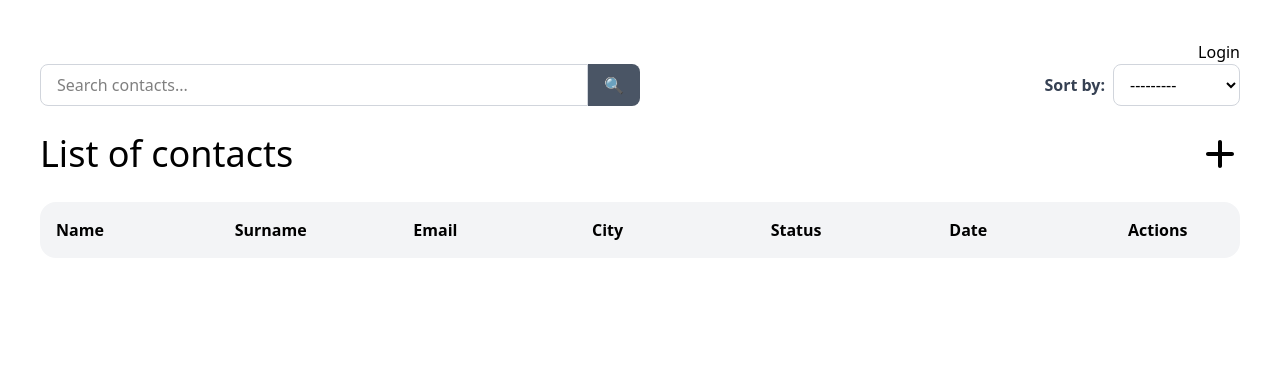
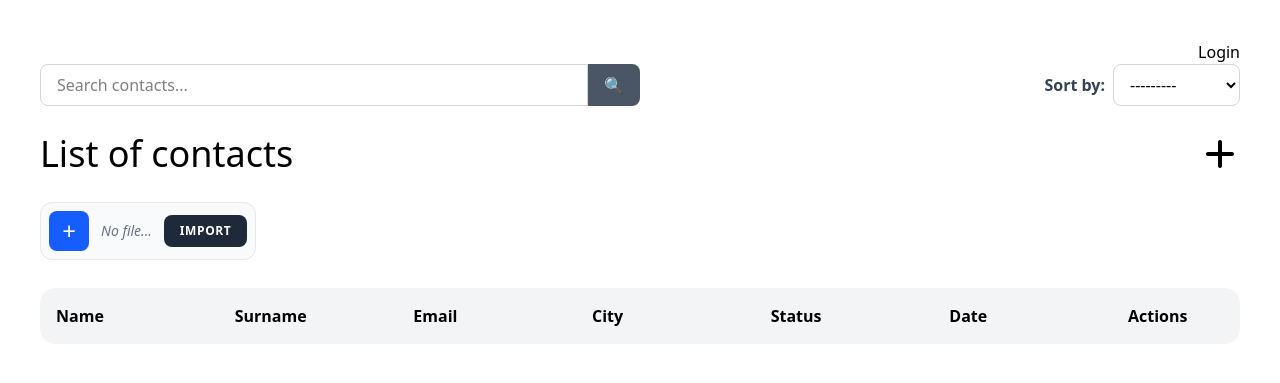
Before and after one commit to scroynel/django_contacts, a Django app: page / in a window 1280 px wide. Shown: the top 383 px of the page. Run offline with Django 5.2, Linux system fonts and the light colour scheme; data that the repository does not hold is empty; style sheets or scripts are compiled from the project's sources; some libraries are stand-ins or nearby versions.

Commit message:
Adding importing contacts from .csv file

```diff
--- a/contacts/admin.py
+++ b/contacts/admin.py
@@ -4,8 +4,9 @@ from .forms import ContactForm
 
 
 # admin.site.register(Contact)
-admin.site.register(ContactStatusChoices)
-
+@admin.register(ContactStatusChoices)
+class ContactStatusChoicesAdmin(admin.ModelAdmin):
+    list_display = ['id', 'name', 'code']
 
 @admin.register(Contact)
 class ContactAdmin(admin.ModelAdmin):
--- a/contacts/forms.py
+++ b/contacts/forms.py
@@ -8,3 +8,20 @@ class ContactForm(forms.ModelForm):
         widgets = {
 
         }
+
+
+class ContactCSVForm(forms.Form):
+    file = forms.FileField()
+
+
+    def clean_file(self):
+        file = self.cleaned_data['file']
+
+        if not file.name.endswith('.csv'):
+            raise forms.ValidationError('Only CSV files are allowed')
+
+        max_size = 5 * 1024 * 1025 # 5MB
+        if file.size > max_size:
+            raise forms.ValidationError('File is large (max 5MB).')
+
+        return file
--- a/contacts/templates/contacts/contacts.html
+++ b/contacts/templates/contacts/contacts.html
@@ -31,10 +31,6 @@
   <!-- Sorting -->
   <div class="flex items-center space-x-2">
     <label for="sort" class="text-gray-700 font-semibold">Sort by:</label>
-
-
-
-
     <form method="get" class="flex">
        <!-- <input type="hidden" name="q" value="{{ query }}" -->
       <select name="ordering" onchange="this.form.submit()" class="border border-gray-300 rounded-lg px-3 py-2 focus:ring-blue-500 focus:border-blue-500">
@@ -43,8 +39,6 @@
         {% endfor %}
       </select>
     </form>
-
-
   </div>
 </div>
 
@@ -53,6 +47,19 @@
   <a href="{% url 'create_contact' %}">
     <svg class="w-10" xmlns="http://www.w3.org/2000/svg" viewBox="0 0 640 640"><!--!Font Awesome Free v7.2.0 by @fontawesome - https://fontawesome.com License - https://fontawesome.com/license/free Copyright 2026 Fonticons, Inc.--><path d="M352 128C352 110.3 337.7 96 320 96C302.3 96 288 110.3 288 128L288 288L128 288C110.3 288 96 302.3 96 320C96 337.7 110.3 352 128 352L288 352L288 512C288 529.7 302.3 544 320 544C337.7 544 352 529.7 352 512L352 352L512 352C529.7 352 544 337.7 544 320C544 302.3 529.7 288 512 288L352 288L352 128z"/></svg>
   </a>
+</div>
+<div class="mb-7">
+  <div>
+      <form method="post" enctype="multipart/form-data" class="flex items-center gap-3 p-2 bg-gray-50 rounded-xl border border-gray-200 w-fit">
+        {% csrf_token %}
+        <label class="flex items-center justify-center w-10 h-10 bg-blue-600 hover:bg-blue-700 text-white rounded-lg cursor-pointer transition-all shrink-0">
+          <span class="text-2xl font-light">+</span>
+          <input type="file" name="{{ upload_form.file.name }}" class="hidden" onchange="displayFileName(this)">
+        </label>
+        <span id="file-chosen" class="text-sm text-gray-500 italic max-w-[150px] truncate">No file...</span>
+        <button type="submit" class="px-4 py-2 bg-gray-800 hover:bg-black text-white text-xs font-bold uppercase tracking-wider rounded-lg transition-all">Import</button>
+      </form>
+    </div>
 </div>
 
 <div class="mx-auto space-y-6">
@@ -97,4 +104,13 @@
   {% endfor %}
 
 </div>
+
+<script>
+  function displayFileName(input) {
+    const fileName = input.files[0] ? input.files[0].name : "No file...";
+    document.getElementById('file-chosen').textContent = fileName;
+    // Optional: Add a green glow when a file is ready
+    document.getElementById('file-chosen').classList.add('text-green-600', 'not-italic', 'font-medium');
+  }
+</script>
 {% endblock %}
--- a/contacts/views.py
+++ b/contacts/views.py
@@ -1,11 +1,15 @@
 from django.urls import reverse_lazy
-from django.shortcuts import render
+from django.db import transaction, IntegrityError
+from django.shortcuts import render, redirect
 from django.views.generic import ListView, CreateView, UpdateView, DeleteView, DetailView
 from django.contrib.auth.views import LoginView
 from django_filters.views import FilterView
-from .models import Contact
-from .forms import ContactForm
+from .models import Contact, ContactStatusChoices
+from .forms import ContactForm, ContactCSVForm
 from .filters import ContactFilter
+import io
+import csv
+
 
 class MyLoginView(LoginView):
     template_name = 'contacts/registration/login.html'
@@ -17,25 +21,70 @@ class ContactListView(FilterView):
     template_name = 'contacts/contacts.html'
     context_object_name = 'contacts'
 
+
     def get_queryset(self):
         return Contact.objects.all()
 
 
-# class ContactListView(ListView):
-#     model = Contact
-#     template_name = 'contacts/contacts.html'
-#     context_object_name = 'contacts'
+    def get_context_data(self, **kwargs):
+        context = super().get_context_data(**kwargs)
+        context['upload_form'] = ContactCSVForm()
+        return context
 
-#     allowed_sort_fields = ['name', '-time_created', ]
 
-#     def get_queryset(self):
-#         queryset = super().get_queryset()
-#         sort = self.request.GET.get('sort')
+    def post(self, request, *args, **kwargs):
+        form = ContactCSVForm(request.POST, request.FILES)
 
-#         if sort in self.allowed_sort_fields:
-#             queryset = queryset.order_by(sort)
+        if form.is_valid():
+            uploaded_file = request.FILES['file']
 
-#         return queryset
+            status_map = {s.name.lower(): s for s in ContactStatusChoices.objects.all()}
+            print(status_map)
+
+            # Get existing phone numbers to avoid duplicates
+            existing_phones = set(Contact.objects.values_list('phone', flat=True))
+
+            # Get existing phone numbers to avoid duplicates
+            existing_emails = set(Contact.objects.values_list('email', flat=True))
+
+            with io.TextIOWrapper(uploaded_file, encoding='utf-8') as text_file:
+                reader = csv.DictReader(text_file)
+
+                contacts = []
+                for row in reader:
+                    try:
+                        phone = row['phone'].strip()
+                        email = row['email'].strip()
+
+                        if phone in existing_phones or email in existing_emails:
+                            continue
+
+                        # Map CSV status to FK instance, fallback to None
+                        status_instance = status_map.get(row['status'].strip().lower())
+
+                        contact = Contact(
+                            name = row['name'].strip(),
+                            surname = row['surname'].strip(),
+                            phone = phone,
+                            email = email,
+                            city = row['city'].strip(),
+                            status=status_instance
+                        )
+                        contacts.append(contact)
+                    except Exception:
+                        # Skip invalid rows
+                        continue
+
+            with transaction.atomic():
+                Contact.objects.bulk_create(contacts)
+
+
+            return redirect(reverse_lazy('contacts'))
+        return render(request, self.template_name, {'upload_form': form})
+
+
+
+
 
 
 class ContactCreateView(CreateView):
--- a/theme/static/css/dist/styles.css
+++ b/theme/static/css/dist/styles.css
@@ -13,27 +13,55 @@
     --color-red-700: oklch(50.5% 0.213 27.518);
     --color-yellow-500: oklch(79.5% 0.184 86.047);
     --color-green-500: oklch(72.3% 0.219 149.579);
+    --color-green-600: oklch(62.7% 0.194 149.214);
+    --color-blue-50: oklch(97% 0.014 254.604);
+    --color-blue-100: oklch(93.2% 0.032 255.585);
+    --color-blue-300: oklch(80.9% 0.105 251.813);
     --color-blue-500: oklch(62.3% 0.214 259.815);
+    --color-blue-600: oklch(54.6% 0.245 262.881);
     --color-blue-700: oklch(48.8% 0.243 264.376);
     --color-gray-50: oklch(98.5% 0.002 247.839);
     --color-gray-100: oklch(96.7% 0.003 264.542);
     --color-gray-200: oklch(92.8% 0.006 264.531);
     --color-gray-300: oklch(87.2% 0.01 258.338);
+    --color-gray-400: oklch(70.7% 0.022 261.325);
     --color-gray-500: oklch(55.1% 0.027 264.364);
     --color-gray-600: oklch(44.6% 0.03 256.802);
     --color-gray-700: oklch(37.3% 0.034 259.733);
+    --color-gray-800: oklch(27.8% 0.033 256.848);
+    --color-gray-900: oklch(21% 0.034 264.665);
     --color-black: #000;
     --color-white: #fff;
     --spacing: 0.25rem;
+    --container-xs: 20rem;
+    --container-md: 28rem;
+    --container-lg: 32rem;
+    --text-xs: 0.75rem;
+    --text-xs--line-height: calc(1 / 0.75);
+    --text-sm: 0.875rem;
+    --text-sm--line-height: calc(1.25 / 0.875);
+    --text-xl: 1.25rem;
+    --text-xl--line-height: calc(1.75 / 1.25);
+    --text-2xl: 1.5rem;
+    --text-2xl--line-height: calc(2 / 1.5);
+    --text-3xl: 1.875rem;
+    --text-3xl--line-height: calc(2.25 / 1.875);
     --text-4xl: 2.25rem;
     --text-4xl--line-height: calc(2.5 / 2.25);
     --text-5xl: 3rem;
     --text-5xl--line-height: 1;
+    --font-weight-light: 300;
+    --font-weight-medium: 500;
     --font-weight-semibold: 600;
+    --font-weight-bold: 700;
     --tracking-normal: 0em;
+    --tracking-wider: 0.05em;
     --leading-normal: 1.5;
+    --radius-md: 0.375rem;
     --radius-lg: 0.5rem;
+    --radius-xl: 0.75rem;
     --radius-2xl: 1rem;
+    --ease-in-out: cubic-bezier(0.4, 0, 0.2, 1);
     --default-transition-duration: 150ms;
     --default-transition-timing-function: cubic-bezier(0.4, 0, 0.2, 1);
     --default-font-family: var(--font-sans);
@@ -252,23 +256,26 @@
   .mx-auto {
     margin-inline: auto;
   }
-  .my-5 {
-    margin-block: calc(var(--spacing) * 5);
-  }
   .my-7 {
     margin-block: calc(var(--spacing) * 7);
+  }
+  .mt-1 {
+    margin-top: calc(var(--spacing) * 1);
+  }
+  .mb-1 {
+    margin-bottom: calc(var(--spacing) * 1);
   }
   .mb-4 {
     margin-bottom: calc(var(--spacing) * 4);
   }
-  .\!hidden {
-    display: none !important;
+  .mb-5 {
+    margin-bottom: calc(var(--spacing) * 5);
+  }
+  .mb-7 {
+    margin-bottom: calc(var(--spacing) * 7);
   }
   .block {
     display: block;
-  }
-  .contents {
-    display: contents;
   }
   .flex {
     display: flex;
@@ -276,53 +283,68 @@
   .hidden {
     display: none;
   }
-  .inline {
-    display: inline;
-  }
-  .inline-block {
-    display: inline-block;
+  .inline-flex {
+    display: inline-flex;
   }
   .table {
     display: table;
   }
-  .table-caption {
-    display: table-caption;
-  }
-  .table-cell {
-    display: table-cell;
-  }
   .h-6 {
     height: calc(var(--spacing) * 6);
   }
-  .h-50 {
-    height: calc(var(--spacing) * 50);
+  .h-8 {
+    height: calc(var(--spacing) * 8);
+  }
+  .h-10 {
+    height: calc(var(--spacing) * 10);
+  }
+  .h-12 {
+    height: calc(var(--spacing) * 12);
+  }
+  .h-16 {
+    height: calc(var(--spacing) * 16);
   }
   .h-screen {
     height: 100vh;
   }
-  .w-2 {
-    width: calc(var(--spacing) * 2);
-  }
-  .w-5 {
-    width: calc(var(--spacing) * 5);
-  }
   .w-6 {
     width: calc(var(--spacing) * 6);
+  }
+  .w-8 {
+    width: calc(var(--spacing) * 8);
   }
   .w-10 {
     width: calc(var(--spacing) * 10);
   }
+  .w-12 {
+    width: calc(var(--spacing) * 12);
+  }
+  .w-16 {
+    width: calc(var(--spacing) * 16);
+  }
   .w-24 {
     width: calc(var(--spacing) * 24);
   }
-  .w-25 {
-    width: calc(var(--spacing) * 25);
-  }
-  .w-50 {
-    width: calc(var(--spacing) * 50);
+  .w-fit {
+    width: fit-content;
   }
   .w-full {
     width: 100%;
+  }
+  .max-w-\[100px\] {
+    max-width: 100px;
+  }
+  .max-w-\[150px\] {
+    max-width: 150px;
+  }
+  .max-w-lg {
+    max-width: var(--container-lg);
+  }
+  .max-w-md {
+    max-width: var(--container-md);
+  }
+  .max-w-xs {
+    max-width: var(--container-xs);
   }
   .min-w-0 {
     min-width: calc(var(--spacing) * 0);
@@ -330,14 +352,14 @@
   .flex-1 {
     flex: 1;
   }
+  .shrink-0 {
+    flex-shrink: 0;
+  }
   .transform {
     transform: var(--tw-rotate-x,) var(--tw-rotate-y,) var(--tw-rotate-z,) var(--tw-skew-x,) var(--tw-skew-y,);
   }
   .cursor-pointer {
     cursor: pointer;
-  }
-  .resize {
-    resize: both;
   }
   .flex-col {
     flex-direction: column;
@@ -354,17 +376,17 @@
   .justify-end {
     justify-content: flex-end;
   }
-  .gap-1 {
-    gap: calc(var(--spacing) * 1);
-  }
   .gap-2 {
     gap: calc(var(--spacing) * 2);
   }
+  .gap-3 {
+    gap: calc(var(--spacing) * 3);
+  }
+  .gap-4 {
+    gap: calc(var(--spacing) * 4);
+  }
   .gap-5 {
     gap: calc(var(--spacing) * 5);
-  }
-  .gap-7 {
-    gap: calc(var(--spacing) * 7);
   }
   :where(.space-y-3 > :not(:last-child)) {
     --tw-space-y-reverse: 0;
@@ -381,19 +403,30 @@
     margin-inline-start: calc(calc(var(--spacing) * 2) * var(--tw-space-x-reverse));
     margin-inline-end: calc(calc(var(--spacing) * 2) * calc(1 - var(--tw-space-x-reverse)));
   }
+  :where(.space-x-4 > :not(:last-child)) {
+    --tw-space-x-reverse: 0;
+    margin-inline-start: calc(calc(var(--spacing) * 4) * var(--tw-space-x-reverse));
+    margin-inline-end: calc(calc(var(--spacing) * 4) * calc(1 - var(--tw-space-x-reverse)));
+  }
   .truncate {
     overflow: hidden;
     text-overflow: ellipsis;
     white-space: nowrap;
   }
-  .rounded {
-    border-radius: 0.25rem;
-  }
   .rounded-2xl {
     border-radius: var(--radius-2xl);
   }
+  .rounded-full {
+    border-radius: calc(infinity * 1px);
+  }
   .rounded-lg {
     border-radius: var(--radius-lg);
+  }
+  .rounded-md {
+    border-radius: var(--radius-md);
+  }
+  .rounded-xl {
+    border-radius: var(--radius-xl);
   }
   .rounded-l-lg {
     border-top-left-radius: var(--radius-lg);
@@ -407,8 +440,22 @@
     border-style: var(--tw-border-style);
     border-width: 1px;
   }
+  .border-2 {
+    border-style: var(--tw-border-style);
+    border-width: 2px;
+  }
+  .border-dashed {
+    --tw-border-style: dashed;
+    border-style: dashed;
+  }
+  .border-gray-200 {
+    border-color: var(--color-gray-200);
+  }
   .border-gray-300 {
     border-color: var(--color-gray-300);
+  }
+  .bg-blue-600 {
+    background-color: var(--color-blue-600);
   }
   .bg-gray-50 {
     background-color: var(--color-gray-50);
@@ -422,11 +469,23 @@
   .bg-gray-600 {
     background-color: var(--color-gray-600);
   }
+  .bg-gray-800 {
+    background-color: var(--color-gray-800);
+  }
+  .bg-white {
+    background-color: var(--color-white);
+  }
+  .p-1\.5 {
+    padding: calc(var(--spacing) * 1.5);
+  }
   .p-2 {
     padding: calc(var(--spacing) * 2);
   }
   .p-4 {
     padding: calc(var(--spacing) * 4);
+  }
+  .p-6 {
+    padding: calc(var(--spacing) * 6);
   }
   .p-10 {
     padding: calc(var(--spacing) * 10);
@@ -440,11 +499,28 @@
   .px-4 {
     padding-inline: calc(var(--spacing) * 4);
   }
+  .px-6 {
+    padding-inline: calc(var(--spacing) * 6);
+  }
+  .py-1\.5 {
+    padding-block: calc(var(--spacing) * 1.5);
+  }
   .py-2 {
     padding-block: calc(var(--spacing) * 2);
   }
+  .py-2\.5 {
+    padding-block: calc(var(--spacing) * 2.5);
+  }
   .font-serif {
     font-family: var(--font-serif);
+  }
+  .text-2xl {
+    font-size: var(--text-2xl);
+    line-height: var(--tw-leading, var(--text-2xl--line-height));
+  }
+  .text-3xl {
+    font-size: var(--text-3xl);
+    line-height: var(--tw-leading, var(--text-3xl--line-height));
   }
   .text-4xl {
     font-size: var(--text-4xl);
@@ -454,9 +530,40 @@
     font-size: var(--text-5xl);
     line-height: var(--tw-leading, var(--text-5xl--line-height));
   }
+  .text-sm {
+    font-size: var(--text-sm);
+    line-height: var(--tw-leading, var(--text-sm--line-height));
+  }
+  .text-xl {
+    font-size: var(--text-xl);
+    line-height: var(--tw-leading, var(--text-xl--line-height));
+  }
+  .text-xs {
+    font-size: var(--text-xs);
+    line-height: var(--tw-leading, var(--text-xs--line-height));
+  }
+  .text-\[10px\] {
+    font-size: 10px;
+  }
+  .leading-none {
+    --tw-leading: 1;
+    line-height: 1;
+  }
   .leading-normal {
     --tw-leading: var(--leading-normal);
     line-height: var(--leading-normal);
+  }
+  .font-bold {
+    --tw-font-weight: var(--font-weight-bold);
+    font-weight: var(--font-weight-bold);
+  }
+  .font-light {
+    --tw-font-weight: var(--font-weight-light);
+    font-weight: var(--font-weight-light);
+  }
+  .font-medium {
+    --tw-font-weight: var(--font-weight-medium);
+    font-weight: var(--font-weight-medium);
   }
   .font-semibold {
     --tw-font-weight: var(--font-weight-semibold);
@@ -466,11 +573,21 @@
     --tw-tracking: var(--tracking-normal);
     letter-spacing: var(--tracking-normal);
   }
+  .tracking-wider {
+    --tw-tracking: var(--tracking-wider);
+    letter-spacing: var(--tracking-wider);
+  }
   .text-black {
     color: var(--color-black);
   }
   .text-blue-500 {
     color: var(--color-blue-500);
+  }
+  .text-blue-600 {
+    color: var(--color-blue-600);
+  }
+  .text-gray-400 {
+    color: var(--color-gray-400);
   }
   .text-gray-500 {
     color: var(--color-gray-500);
@@ -490,11 +613,14 @@
   .text-yellow-500 {
     color: var(--color-yellow-500);
   }
-  .lowercase {
-    text-transform: lowercase;
-  }
   .uppercase {
     text-transform: uppercase;
+  }
+  .italic {
+    font-style: italic;
+  }
+  .not-italic {
+    font-style: normal;
   }
   .underline {
     text-decoration-line: underline;
@@ -507,28 +633,70 @@
     --tw-shadow: 0 25px 50px -12px var(--tw-shadow-color, rgb(0 0 0 / 0.25));
     box-shadow: var(--tw-inset-shadow), var(--tw-inset-ring-shadow), var(--tw-ring-offset-shadow), var(--tw-ring-shadow), var(--tw-shadow);
   }
-  .blur {
-    --tw-blur: blur(8px);
-    filter: var(--tw-blur,) var(--tw-brightness,) var(--tw-contrast,) var(--tw-grayscale,) var(--tw-hue-rotate,) var(--tw-invert,) var(--tw-saturate,) var(--tw-sepia,) var(--tw-drop-shadow,);
+  .shadow-md {
+    --tw-shadow: 0 4px 6px -1px var(--tw-shadow-color, rgb(0 0 0 / 0.1)), 0 2px 4px -2px var(--tw-shadow-color, rgb(0 0 0 / 0.1));
+    box-shadow: var(--tw-inset-shadow), var(--tw-inset-ring-shadow), var(--tw-ring-offset-shadow), var(--tw-ring-shadow), var(--tw-shadow);
   }
-  .invert {
-    --tw-invert: invert(100%);
-    filter: var(--tw-blur,) var(--tw-brightness,) var(--tw-contrast,) var(--tw-grayscale,) var(--tw-hue-rotate,) var(--tw-invert,) var(--tw-saturate,) var(--tw-sepia,) var(--tw-drop-shadow,);
-  }
-  .\!filter {
-    filter: var(--tw-blur,) var(--tw-brightness,) var(--tw-contrast,) var(--tw-grayscale,) var(--tw-hue-rotate,) var(--tw-invert,) var(--tw-saturate,) var(--tw-sepia,) var(--tw-drop-shadow,) !important;
-  }
-  .filter {
-    filter: var(--tw-blur,) var(--tw-brightness,) var(--tw-contrast,) var(--tw-grayscale,) var(--tw-hue-rotate,) var(--tw-invert,) var(--tw-saturate,) var(--tw-sepia,) var(--tw-drop-shadow,);
+  .shadow-sm {
+    --tw-shadow: 0 1px 3px 0 var(--tw-shadow-color, rgb(0 0 0 / 0.1)), 0 1px 2px -1px var(--tw-shadow-color, rgb(0 0 0 / 0.1));
+    box-shadow: var(--tw-inset-shadow), var(--tw-inset-ring-shadow), var(--tw-ring-offset-shadow), var(--tw-ring-shadow), var(--tw-shadow);
   }
   .transition {
     transition-property: color, background-color, border-color, outline-color, text-decoration-color, fill, stroke, --tw-gradient-from, --tw-gradient-via, --tw-gradient-to, opacity, box-shadow, transform, translate, scale, rotate, filter, -webkit-backdrop-filter, backdrop-filter, display, content-visibility, overlay, pointer-events;
     transition-timing-function: var(--tw-ease, var(--default-transition-timing-function));
     transition-duration: var(--tw-duration, var(--default-transition-duration));
   }
+  .transition-all {
+    transition-property: all;
+    transition-timing-function: var(--tw-ease, var(--default-transition-timing-function));
+    transition-duration: var(--tw-duration, var(--default-transition-duration));
+  }
+  .transition-colors {
+    transition-property: color, background-color, border-color, outline-color, text-decoration-color, fill, stroke, --tw-gradient-from, --tw-gradient-via, --tw-gradient-to;
+    transition-timing-function: var(--tw-ease, var(--default-transition-timing-function));
+    transition-duration: var(--tw-duration, var(--default-transition-duration));
+  }
+  .duration-200 {
+    --tw-duration: 200ms;
+    transition-duration: 200ms;
+  }
   .duration-500 {
     --tw-duration: 500ms;
     transition-duration: 500ms;
+  }
+  .ease-in-out {
+    --tw-ease: var(--ease-in-out);
+    transition-timing-function: var(--ease-in-out);
+  }
+  .file\:mr-4::file-selector-button {
+    margin-right: calc(var(--spacing) * 4);
+  }
+  .file\:rounded-full::file-selector-button {
+    border-radius: calc(infinity * 1px);
+  }
+  .file\:border-0::file-selector-button {
+    border-style: var(--tw-border-style);
+    border-width: 0px;
+  }
+  .file\:bg-blue-50::file-selector-button {
+    background-color: var(--color-blue-50);
+  }
+  .file\:px-4::file-selector-button {
+    padding-inline: calc(var(--spacing) * 4);
+  }
+  .file\:py-2::file-selector-button {
+    padding-block: calc(var(--spacing) * 2);
+  }
+  .file\:text-sm::file-selector-button {
+    font-size: var(--text-sm);
+    line-height: var(--tw-leading, var(--text-sm--line-height));
+  }
+  .file\:font-semibold::file-selector-button {
+    --tw-font-weight: var(--font-weight-semibold);
+    font-weight: var(--font-weight-semibold);
+  }
+  .file\:text-blue-700::file-selector-button {
+    color: var(--color-blue-700);
   }
   @media (hover: hover) {
     .hover\:-translate-y-2:hover {
@@ -715,60 +927,11 @@
   inherits: false;
   initial-value: 0 0 #0000;
 }
-@property --tw-blur {
+@property --tw-duration {
   syntax: "*";
   inherits: false;
 }
-@property --tw-brightness {
-  syntax: "*";
-  inherits: false;
-}
-@property --tw-contrast {
-  syntax: "*";
-  inherits: false;
-}
-@property --tw-grayscale {
-  syntax: "*";
-  inherits: false;
-}
-@property --tw-hue-rotate {
-  syntax: "*";
-  inherits: false;
-}
-@property --tw-invert {
-  syntax: "*";
-  inherits: false;
-}
-@property --tw-opacity {
-  syntax: "*";
-  inherits: false;
-}
-@property --tw-saturate {
-  syntax: "*";
-  inherits: false;
-}
-@property --tw-sepia {
-  syntax: "*";
-  inherits: false;
-}
-@property --tw-drop-shadow {
-  syntax: "*";
-  inherits: false;
-}
-@property --tw-drop-shadow-color {
-  syntax: "*";
-  inherits: false;
-}
-@property --tw-drop-shadow-alpha {
-  syntax: "<percentage>";
-  inherits: false;
-  initial-value: 100%;
-}
-@property --tw-drop-shadow-size {
-  syntax: "*";
-  inherits: false;
-}
-@property --tw-duration {
+@property --tw-ease {
   syntax: "*";
   inherits: false;
 }
@@ -830,20 +993,8 @@
       --tw-ring-offset-width: 0px;
       --tw-ring-offset-color: #fff;
       --tw-ring-offset-shadow: 0 0 #0000;
-      --tw-blur: initial;
-      --tw-brightness: initial;
-      --tw-contrast: initial;
-      --tw-grayscale: initial;
-      --tw-hue-rotate: initial;
-      --tw-invert: initial;
-      --tw-opacity: initial;
-      --tw-saturate: initial;
-      --tw-sepia: initial;
-      --tw-drop-shadow: initial;
-      --tw-drop-shadow-color: initial;
-      --tw-drop-shadow-alpha: 100%;
-      --tw-drop-shadow-size: initial;
       --tw-duration: initial;
+      --tw-ease: initial;
       --tw-translate-x: 0;
       --tw-translate-y: 0;
       --tw-translate-z: 0;
```
Also changed, not shown: other parts of theme/static/css/dist/styles.css (+52 -26 lines).
